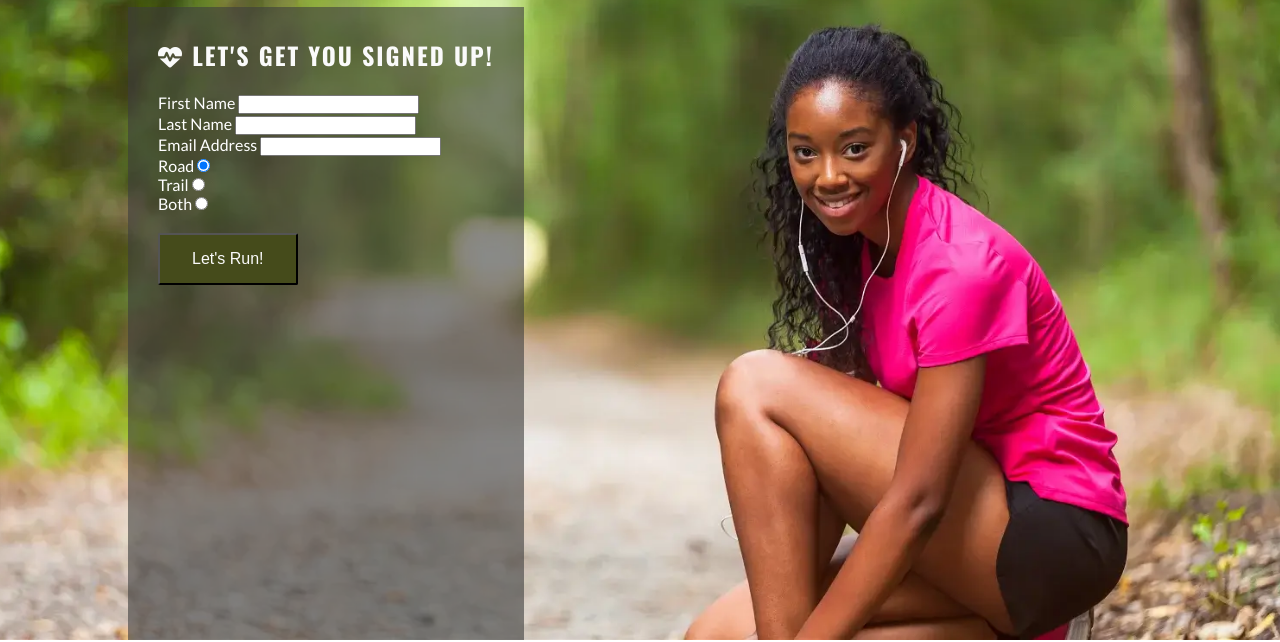
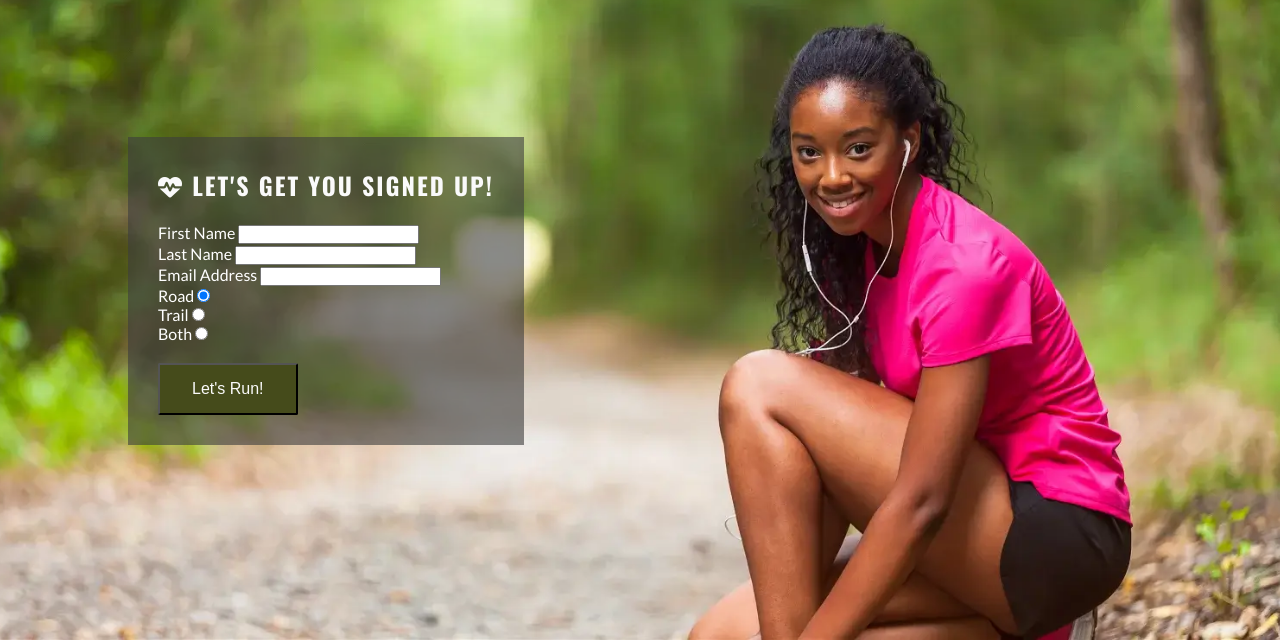
Before and after one commit to EbbaGronvall/Love-Running, a plain HTML site: page signup.html in a window 1280 px wide. Shown: the part 92-734 px from the top of the page. Drawn offline with nearby package versions, Linux system fonts and the light colour scheme.

Commit message:
Add styles on units 768px and up

```diff
--- a/assets/css/style.css
+++ b/assets/css/style.css
@@ -339,6 +339,27 @@ main {
     #photos {
         column-count: 3;
     }
+
+    /* Signup page */
+    #signup {
+        background-position: center;
+        position: relative;
+    }
+    #signup-form {
+        max-width: 400px;
+        position: absolute;
+        left: 10%;
+        top: 150px;
+    }
+
+    .text-input:hover {
+        border-color: #f16c6b;
+    }
+
+    .join-button:hover {
+        background-color: #fafafa;
+        color: #454b1b;
+    }
 }
 /* Large devices (laptops and desktops 992px and up) */
 @media screen and (min-width: 992px) {
```
